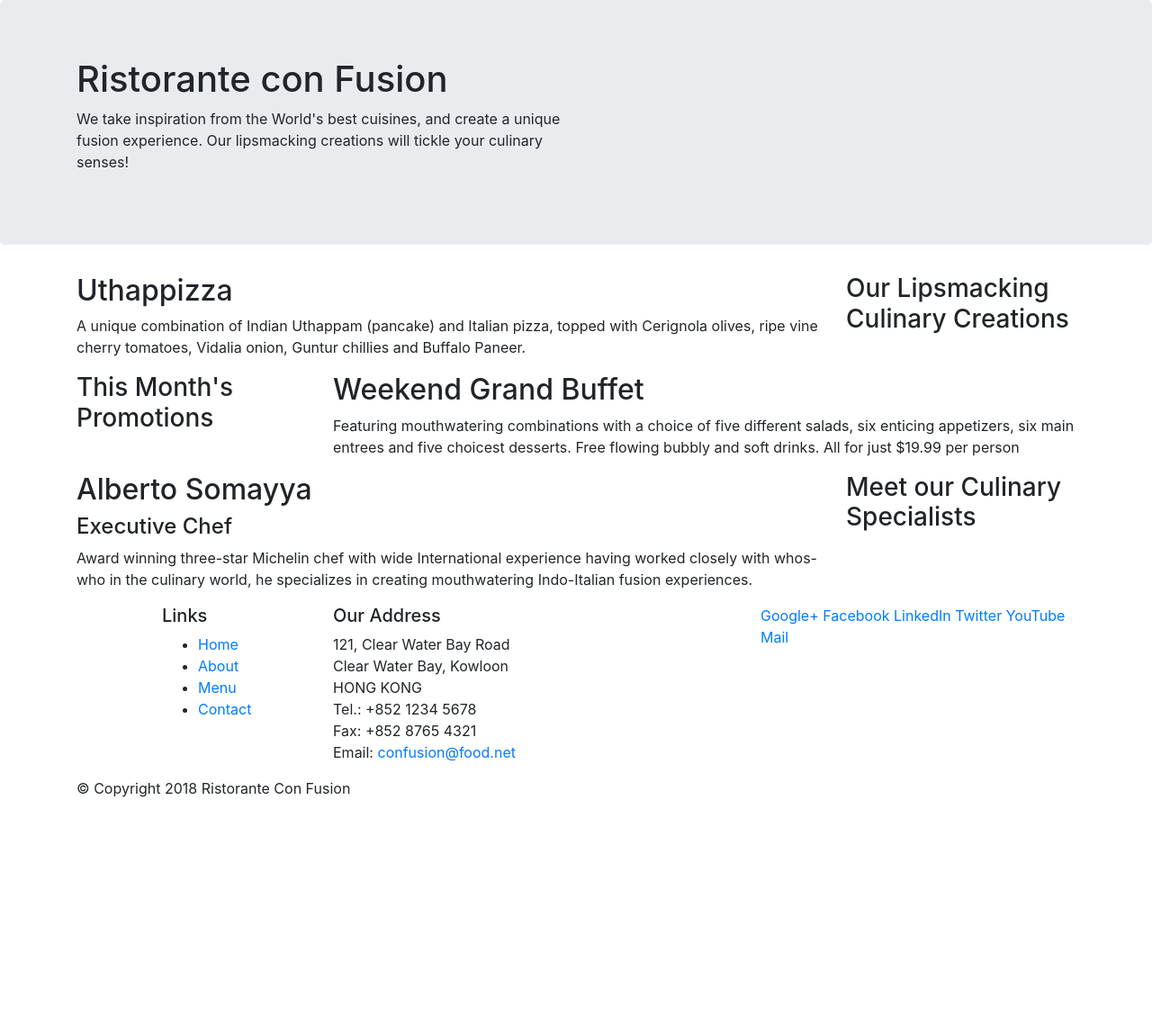
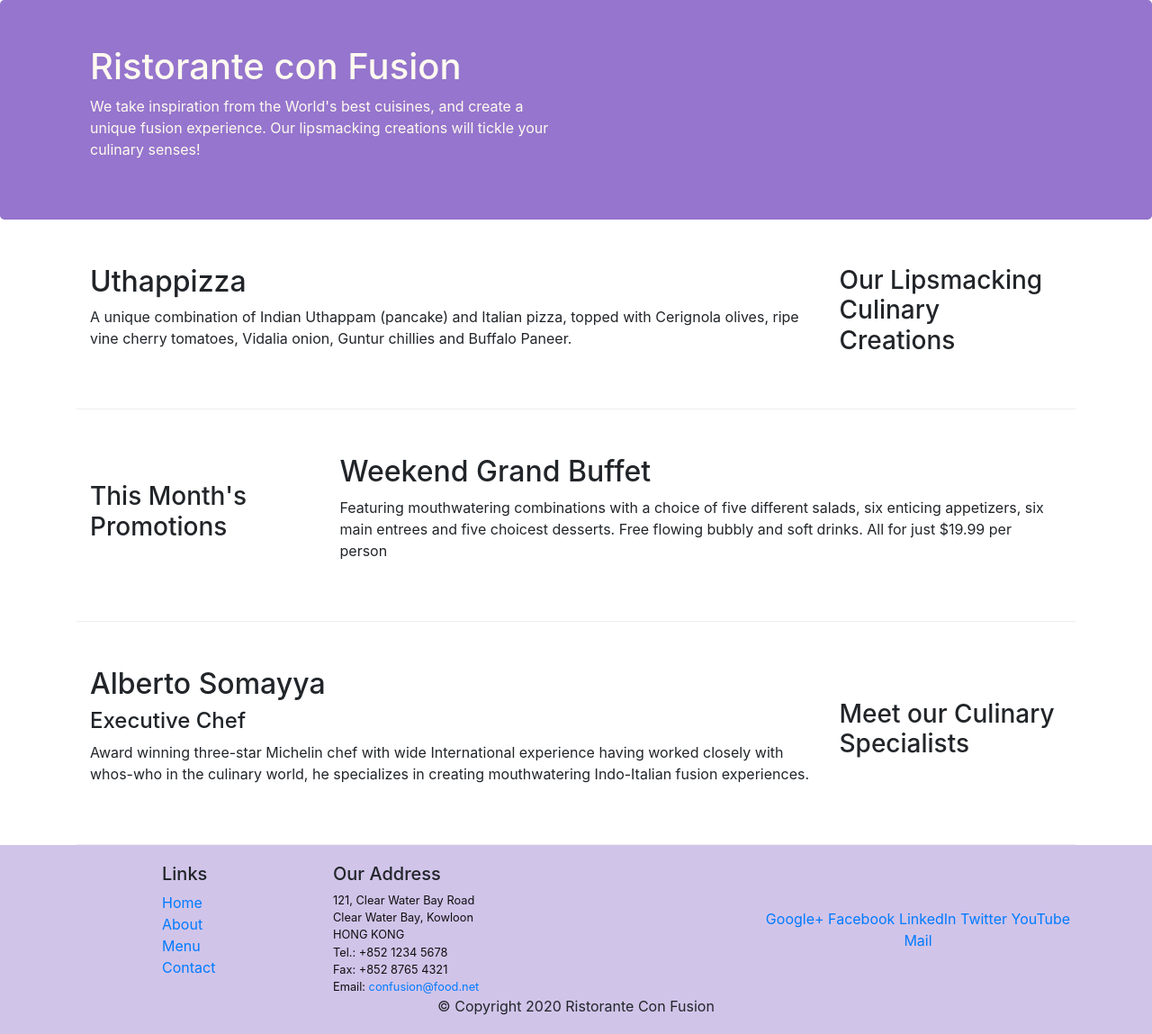
Before and after one commit to khatrisuneel96/Bootstrap4, a website: page index.html in a window 1280 px wide. Shown: the whole page at 90% size. Before the commit the page ends 904 px from the top, so only its background shows below. Drawn offline with nearby package versions, Linux system fonts and the light colour scheme.

Commit message:
Bootstrap grid part 2

```diff
--- /dev/null
+++ b/css/style.css
@@ -0,0 +1,30 @@
+.row-header {
+    margin: 0px auto;
+    padding: 0px;
+}
+
+.row-content {
+    margin: 0px auto;
+    padding: 50px 0px 50px 0px;
+    border-bottom: 1px ridge;
+    min-height: 200px;
+}
+
+.footer {
+    background-color: #D1C4E9;
+    margin: 0px auto;
+    padding: 20px 0px 20px 0px;
+}
+
+.jumbotron {
+    padding: 50px 15px 50px 15px;
+    margin: 0px auto;
+    background: #9575CD;
+    color: floralwhite;
+}
+
+address {
+    font-size: 80%;
+    margin: 0px;
+    color: #0f0f0f;
+}
--- a/index.html
+++ b/index.html
@@ -7,6 +7,7 @@
 
     <!-- Bootstrap CSS -->
     <link rel="stylesheet" href="node_modules/bootstrap/dist/css/bootstrap.min.css">
+    <link rel="stylesheet" href="/css/style.css">
 
 <head>
     <title>Ristorante Con Fusion</title>
@@ -16,7 +17,7 @@
 
     <header class="jumbotron">
         <div class="container">
-            <div class="row">
+            <div class="row row-header">
                 <div class="col-12 col-sm-6">
                     <h1>Ristorante con Fusion</h1>
                     <p>We take inspiration from the World's best cuisines, and create a unique fusion experience. Our lipsmacking creations will tickle your culinary senses!</p>
@@ -28,7 +29,7 @@
     </header>
 
     <div class="container">
-        <div class="row">
+        <div class="row row-content align-items-center">
             <div class="col-12 col-sm-4 order-sm-last col-md-3">
                 <h3>Our Lipsmacking Culinary Creations</h3>
             </div>
@@ -39,7 +40,7 @@
         </div>
 
 
-        <div class="row">
+        <div class="row row-content align-items-center">
             <div class="col-12 col-sm-4 col-md-3">
                 <h3>This Month's Promotions</h3>
             </div>
@@ -49,7 +50,7 @@
             </div>
         </div>
 
-        <div class="row">
+        <div class="row row-content align-items-center">
             <div class="col-12 col-sm-4 order-sm-last col-md-3">
                 <h3>Meet our Culinary Specialists</h3>
             </div>
@@ -61,12 +62,12 @@
         </div>
     </div>
 
-    <footer>
+    <footer class="footer">
         <div class="container">
             <div class="row">
                 <div class="col-4 offset-1 col-sm-2">
                     <h5>Links</h5>
-                    <ul>
+                    <ul class="list-unstyled">
                         <li><a href="#">Home</a></li>
                         <li><a href="#">About</a></li>
                         <li><a href="#">Menu</a></li>
@@ -84,8 +85,8 @@
 		              Email: <a href="mailto:confusion@food.net">confusion@food.net</a>
 		           </address>
                 </div>
-                <div class="col-12 col-sm-4">
-                    <div>
+                <div class="col-12 col-sm-4 align-self-center">
+                    <div class="text-center">
                         <a href="http://google.com/+">Google+</a>
                         <a href="http://www.facebook.com/profile.php?id=">Facebook</a>
                         <a href="http://www.linkedin.com/in/">LinkedIn</a>
@@ -95,9 +96,9 @@
                     </div>
                 </div>
            </div>
-           <div class="row">
+           <div class="row justify-content-center">
                 <div class="col-auto">
-                    <p>© Copyright 2018 Ristorante Con Fusion</p>
+                    <p>© Copyright 2020 Ristorante Con Fusion</p>
                 </div>
            </div>
         </div>
```
